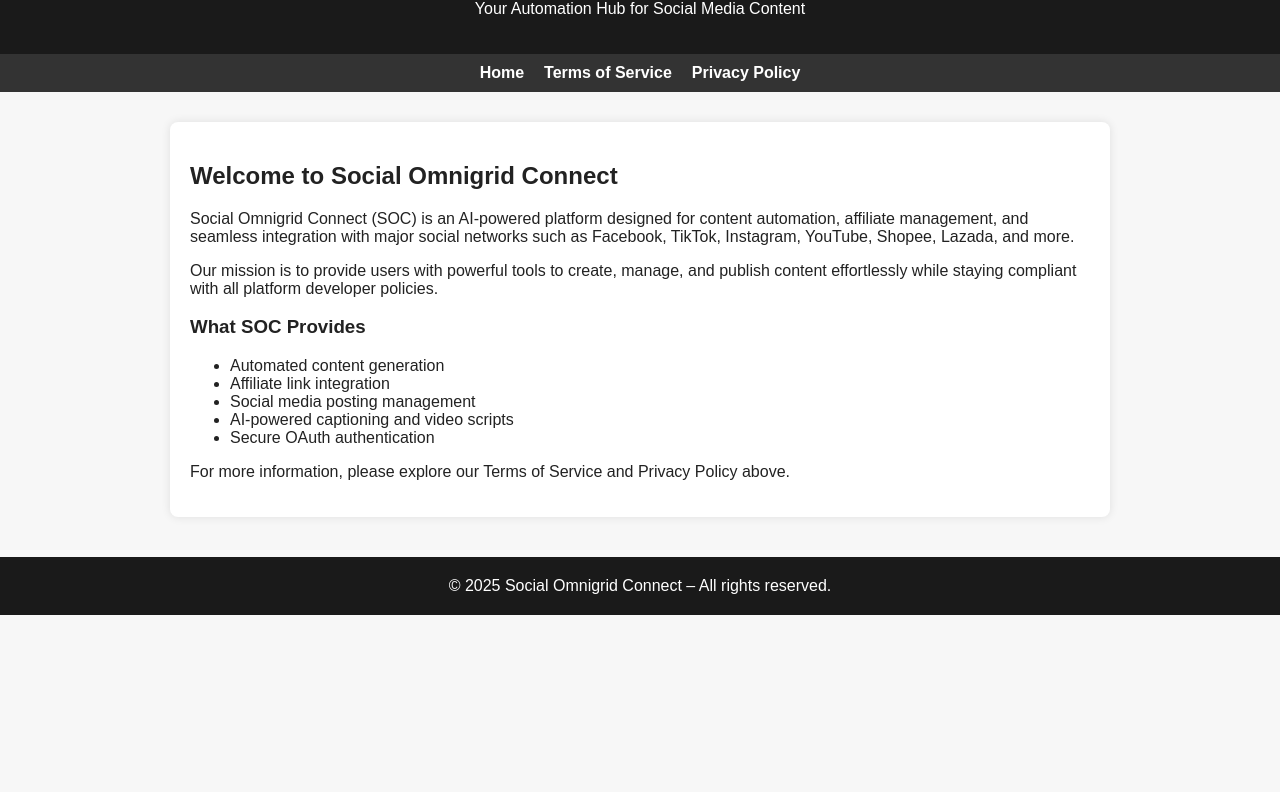
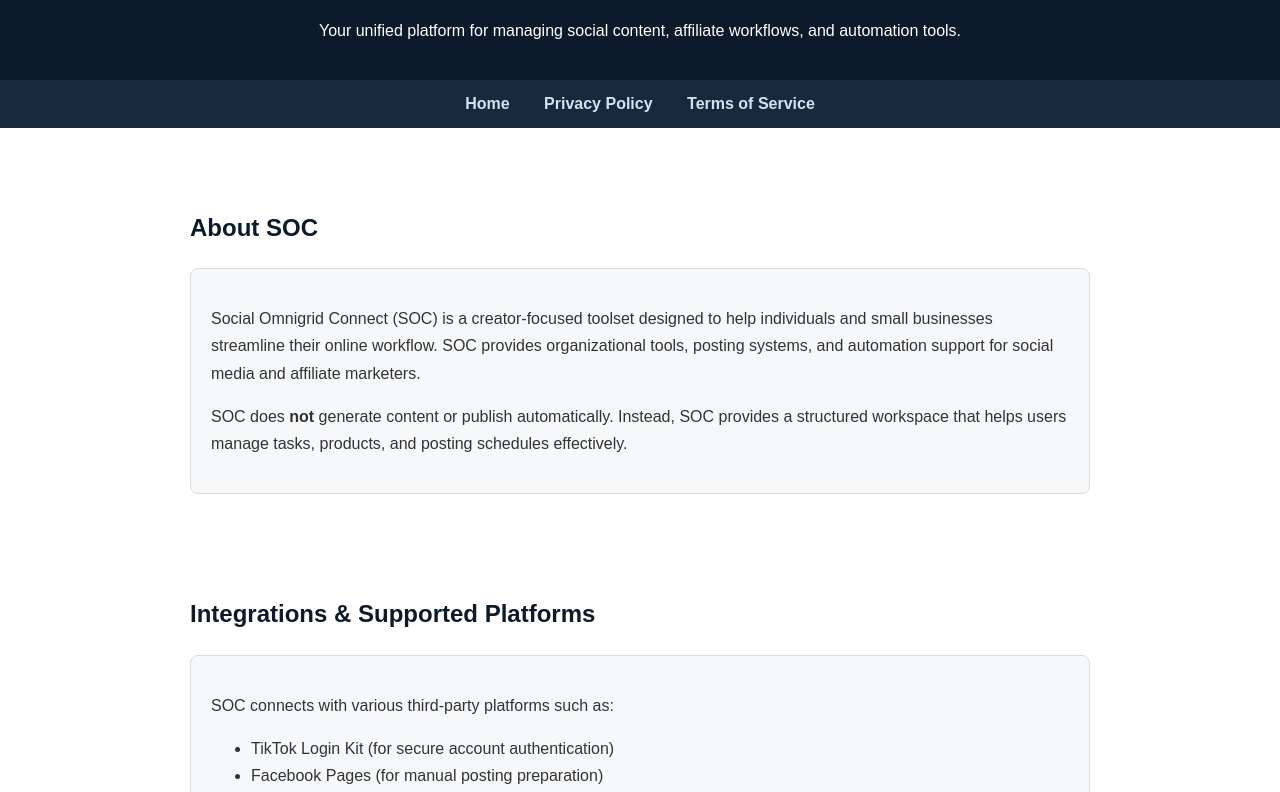
Before and after one commit to jarodbulb-stack/omnigrid-website, a plain HTML site: page index.html in a window 1280 px wide. Shown: the part 100-892 px from the top of the page. Before the commit the page ends 800 px from the top, so only its background shows below. Drawn offline with Linux system fonts and the light colour scheme.

Commit message:
Update index.html

```diff
--- a/index.html
+++ b/index.html
@@ -1,49 +1,56 @@
 <!DOCTYPE html>
 <html lang="en">
 <head>
-<meta charset="UTF-8" />
-<meta name="viewport" content="width=device-width, initial-scale=1.0" />
-<title>Social Omnigrid Connect – Official Website</title>
+    <meta charset="UTF-8">
+    <meta name="viewport" content="width=device-width, initial-scale=1.0">
+    <title>Social Omnigrid Connect (SOC) - Official Website</title>
     <style>
         body {
+            margin: 0;
             font-family: Arial, sans-serif;
-        margin: 0; padding: 0;
-        background: #f7f7f7;
-        color: #222;
+            line-height: 1.7;
+            color: #333;
         }
         header {
-        background: #1a1a1a;
+            background: #0c1a2b;
             color: white;
             padding: 20px;
             text-align: center;
         }
         nav {
-        background: #333;
-        color: white;
+            background: #16293d;
             padding: 10px;
-        display: flex;
-        gap: 20px;
-        justify-content: center;
+            text-align: center;
         }
         nav a {
-        color: white;
+            color: #d1e3f3;
             text-decoration: none;
+            margin: 0 15px;
             font-weight: bold;
         }
-    .container {
+        nav a:hover {
+            color: white;
+        }
+        section {
             max-width: 900px;
-        margin: 30px auto;
+            margin: 40px auto;
             padding: 20px;
-        background: white;
-        border-radius: 8px;
-        box-shadow: 0 0 10px rgba(0,0,0,0.1);
+        }
+        h1, h2 {
+            color: #0c1a2b;
         }
         footer {
+            background: #0c1a2b;
+            color: white;
             text-align: center;
             padding: 20px;
             margin-top: 40px;
-        background: #1a1a1a;
-        color: white;
+        }
+        .box {
+            background: #f6f8fa;
+            padding: 20px;
+            border-radius: 8px;
+            border: 1px solid #ddd;
         }
     </style>
 </head>
@@ -51,43 +58,51 @@
 <body>
 
 <header>
-    <h1>Social Omnigrid Connect</h1>
-    <p>Your Automation Hub for Social Media Content</p>
+    <h1>Social Omnigrid Connect (SOC)</h1>
+    <p>Your unified platform for managing social content, affiliate workflows, and automation tools.</p>
 </header>
 
 <nav>
     <a href="index.html">Home</a>
+    <a href="privacy.html">Privacy Policy</a>
     <a href="terms.html">Terms of Service</a>
-    <a href="privacy.html">Privacy Policy</a>
 </nav>
 
-<div class="container">
-    <h2>Welcome to Social Omnigrid Connect</h2>
-    <p>
-        Social Omnigrid Connect (SOC) is an AI-powered platform designed for content automation,
-        affiliate management, and seamless integration with major social networks such as
-        Facebook, TikTok, Instagram, YouTube, Shopee, Lazada, and more.
-    </p>
+<section>
+    <h2>About SOC</h2>
+    <div class="box">
+        <p>Social Omnigrid Connect (SOC) is a creator-focused toolset designed to help individuals and small businesses streamline their online workflow. SOC provides organizational tools, posting systems, and automation support for social media and affiliate marketers.</p>
 
-    <p>
-        Our mission is to provide users with powerful tools to create, manage, and publish content
-        effortlessly while staying compliant with all platform developer policies.
-    </p>
+        <p>SOC does <strong>not</strong> generate content or publish automatically. Instead, SOC provides a structured workspace that helps users manage tasks, products, and posting schedules effectively.</p>
+    </div>
+</section>
 
-    <h3>What SOC Provides</h3>
+<section>
+    <h2>Integrations & Supported Platforms</h2>
+    <div class="box">
+        <p>SOC connects with various third-party platforms such as:</p>
         <ul>
-        <li>Automated content generation</li>
-        <li>Affiliate link integration</li>
-        <li>Social media posting management</li>
-        <li>AI-powered captioning and video scripts</li>
-        <li>Secure OAuth authentication</li>
+            <li>TikTok Login Kit (for secure account authentication)</li>
+            <li>Facebook Pages (for manual posting preparation)</li>
+            <li>Affiliate marketplaces like Shopee, Lazada, and others</li>
         </ul>
+        <p>All platform connections require explicit user authorization. SOC complies with each platform’s policies.</p>
+    </div>
+</section>
 
-    <p>For more information, please explore our Terms of Service and Privacy Policy above.</p>
+<section>
+    <h2>Our Mission</h2>
+    <div class="box">
+        <p>We aim to make digital work easier for everyday creators—giving them tools to organize, prepare, and track their growth without technical complexity.</p>
     </div>
+</section>
 
 <footer>
-    © 2025 Social Omnigrid Connect – All rights reserved.
+    <p>&copy; 2025 Social Omnigrid Connect. All rights reserved.</p>
+    <p>
+        <a style="color:#aad4ff;" href="privacy.html">Privacy Policy</a> |
+        <a style="color:#aad4ff;" href="terms.html">Terms of Service</a>
+    </p>
 </footer>
 
 </body>
```
Lines whose indentation alone changed are shown as unchanged.
